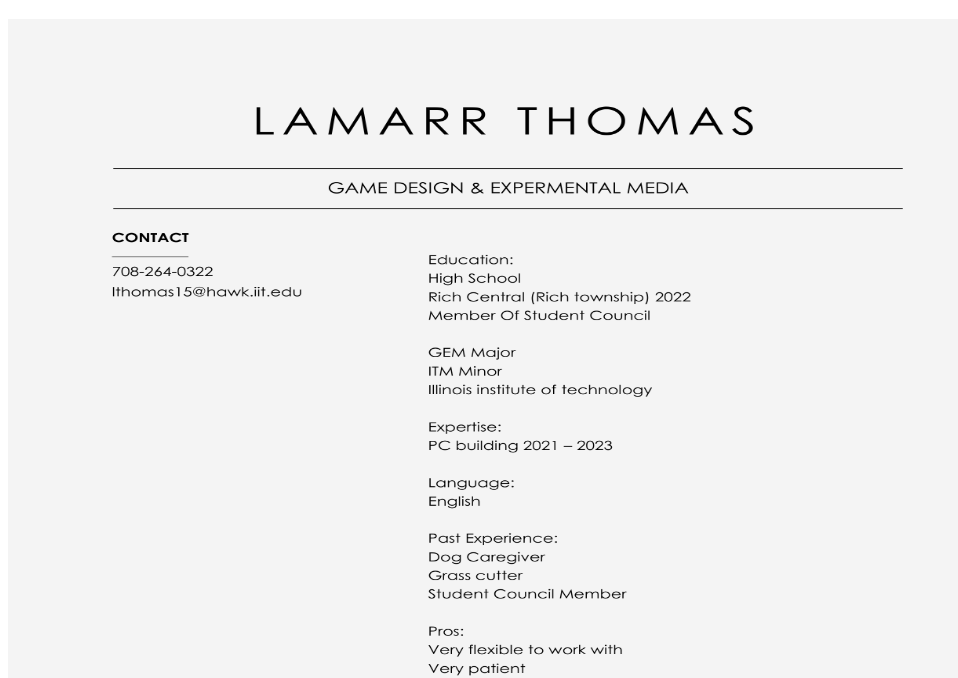
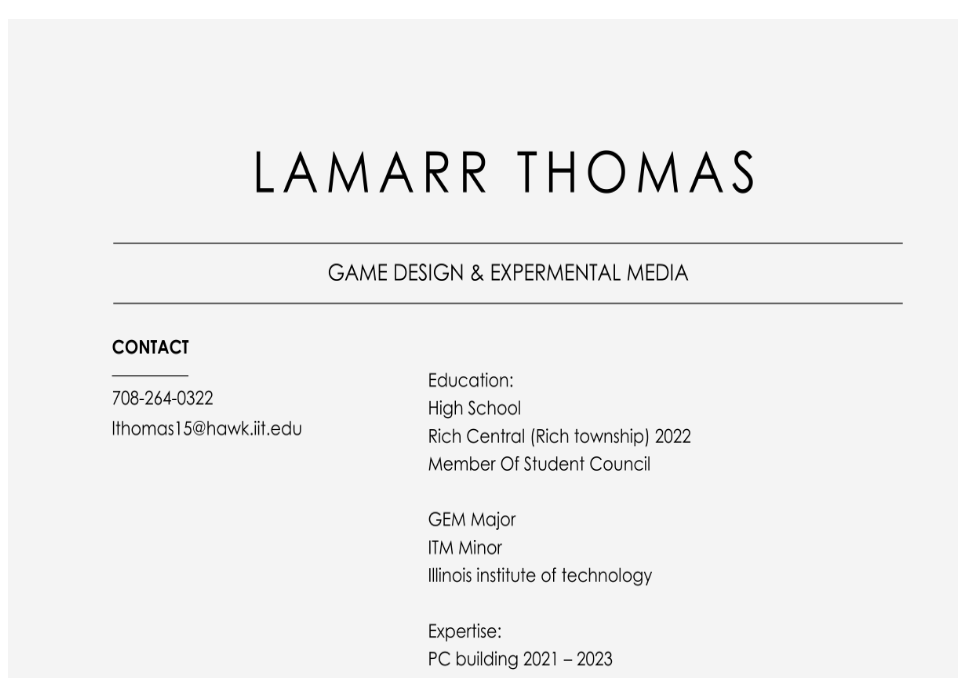
Before and after one commit to LThomas1504/Project1, a plain HTML site: page resume.html in a window 1280 px wide. Shown: the part 131-809 px from the top of the page, without its empty margins (0-958 px from the left). Drawn offline with Linux system fonts and the light colour scheme.

Commit message:
adjusting image size

```diff
--- a/resume.html
+++ b/resume.html
@@ -13,6 +13,6 @@
 </nav>
 <body>
 <h1>My Current Resume</h1>
-<img src="images/resume.png" alt="Current Resume" width="1000" height= "1000">
+<img src="images/resume.png" alt="Current Resume" width="1000" height= "1500">
 </body>
 </html>
```
